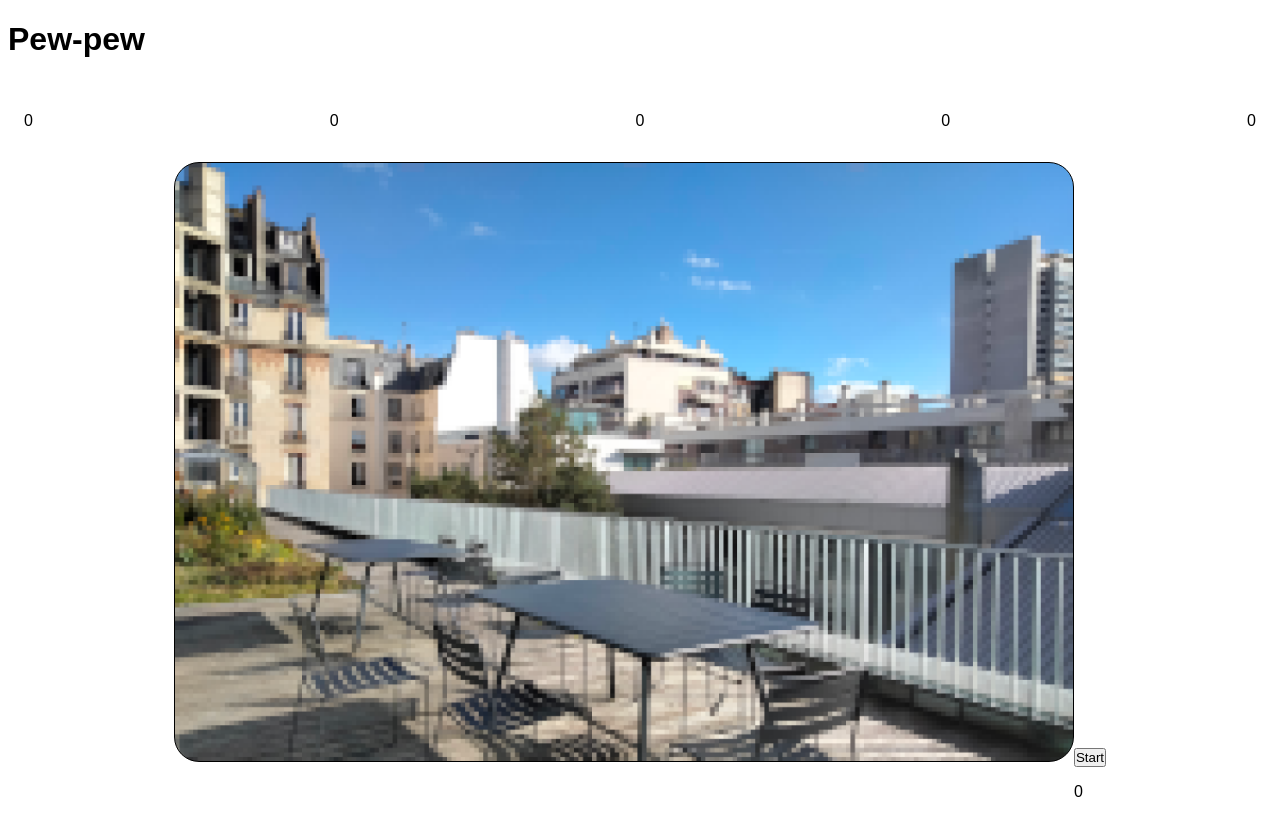
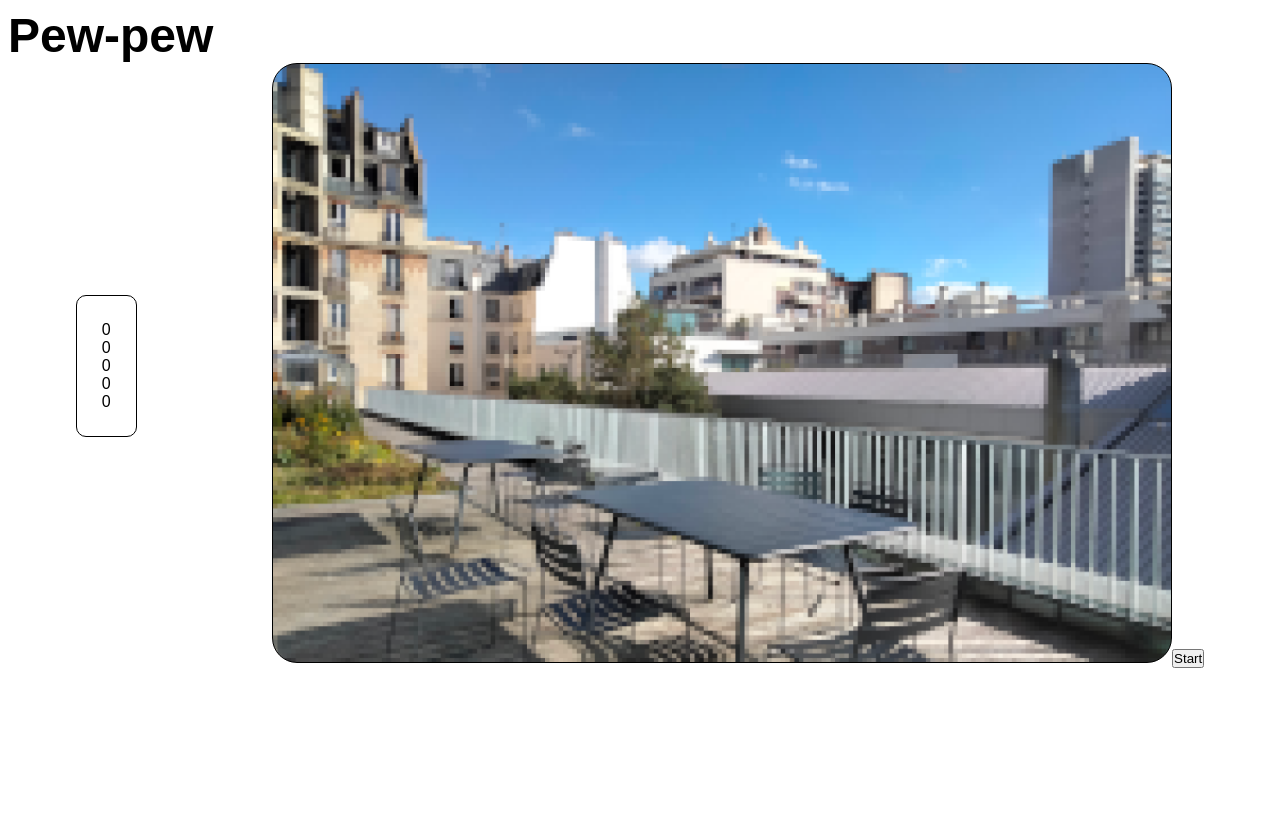
Before and after one commit to VitchetUK/Target-PewPew, a plain HTML site: page index.html in a window 1280 px wide. Both pictures are taken after a click on the button "Start Playing". After the commit the page ends 800 px from the top, so only its background shows below. Drawn offline with Linux system fonts and the light colour scheme; a web font is replaced by a local one.

Commit message:
try to make the css and script appear

```diff
--- a/css/style.css
+++ b/css/style.css
@@ -3,6 +3,9 @@
   box-sizing: border-box;
   padding: 0;
   font-family: "Saira Semi Condensed", sans-serif;
+}
+.hidden {
+  display: none;
 }
 
 dialog::backdrop {
@@ -13,6 +16,7 @@ dialog::backdrop {
   display: flex;
   justify-content: center;
   align-items: baseline;
+  flex-direction: row;
 }
 .main-screen {
   border: 1px black solid;
@@ -43,23 +47,37 @@ dialog::backdrop {
     transform: scale(1);
   }
 }
-.hidden {
-  display: none;
-}
 
 .info-display {
   display: flex;
-  flex-direction: row;
+  flex-direction: column;
   flex-wrap: nowrap;
   justify-content: space-between;
-  align-items: center;
-  padding: 1em;
+  align-items: flex-start;
+  padding: 25px;
+  list-style: none;
+  border: 1px black solid;
+  border-radius: 10px;
 }
 
-/* #main-page {
+#first-screen {
   display: flex;
   flex-direction: column;
   flex-wrap: nowrap;
-  justify-content: flex-start;
+  justify-content: center;
   align-items: center;
-} */
+}
+
+h1 {
+  font-size: 3em;
+  margin: 0;
+}
+
+.board-info {
+  display: flex;
+  flex-direction: row;
+  flex-wrap: nowrap;
+  justify-content: space-around;
+  align-items: center;
+  align-content: stretch;
+}
--- a/index.html
+++ b/index.html
@@ -5,17 +5,20 @@
     <meta http-equiv="X-UA-Compatible" content="IE=edge" />
     <meta name="viewport" content="width=device-width, initial-scale=1.0" />
     <title>Pew-pew</title>
-    <link rel="stylesheet" href="/css/style.css" />
-    <script type="module" src="/js/index.js"></script>
+    <link rel="stylesheet" href="./css/style.css" />
   </head>
   <body>
     <header>
       <h1 class="title">Pew-pew</h1>
     </header>
     <!-- MAIN PAGE -->
+
     <section id="main-page">
+      <div id="first-screen">
         <h2>Welcome</h2>
+        <p>context</p>
         <button id="launch">Start Playing</button>
+      </div>
     </section>
 
     <!-- RULES PAGE -->
@@ -23,32 +26,34 @@
 
     <!-- GAME PAGE -->
     <section class="hidden" id="game-page">
-      <aside>
-        <div class="info-display">
-          <p id="score">0</p>
-          <p id="nbTarget">0</p>
-          <p id="clickCount">0</p>
-          <p id="hp">0</p>
-          <p id="timer">0</p>
+      <div class="board-info">
+        <div>
+          <ul class="info-display">
+            <li id="score">0</li>
+            <li id="nbTarget">0</li>
+            <li id="clickCount">0</li>
+            <li id="hp">0</li>
+            <li id="timer">0</li>
+          </ul>
         </div>
-      </aside>
         <div class="game-space">
           <section class="main-screen">
             <div class="target original" hidden></div>
           </section>
           <section class="buttons">
             <button id="start-btn">Start</button>
-          <p id="score">0</p>
           </section>
+        </div>
       </div>
     </section>
 
     <!-- End Game modal -->
 
     <dialog id="modal">
-      <p>Game is finished :(</p>
+      <p>Game is finished</p>
 
       <button id="restart-btn">Restart</button>
     </dialog>
+    <script type="module" src="./js/index.js"></script>
   </body>
 </html>
--- a/js/index.js
+++ b/js/index.js
@@ -10,8 +10,7 @@ const hideButton = document.querySelector("#launch");
 const mainPage = document.querySelector("#main-page");
 const gamePage = document.querySelector("#game-page");
 const nbClicks = document.querySelector("#clickCount");
-// const startDialog = document.querySelector("#start-dialog");
-// const endDialog = document.querySelector("#end-dialog");
+
 let isRunning = true;
 let targetGenerator;
 let gameChecker;
```
Lines whose indentation alone changed are shown as unchanged.
